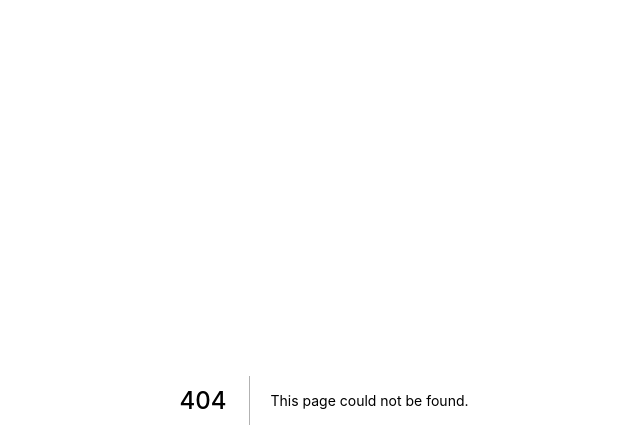
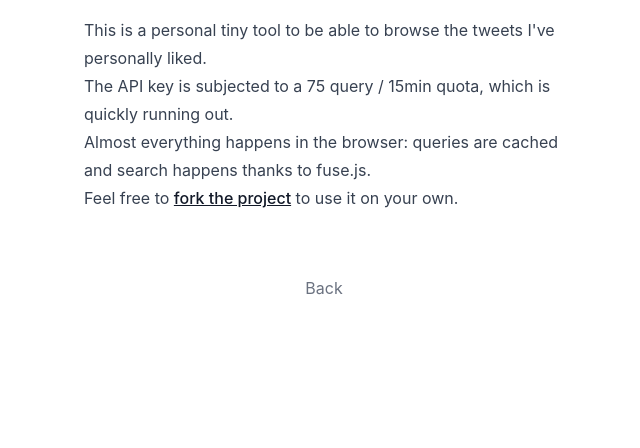
Before and after one commit to theo-m/twitter-likes, a Next.js app: page /about in a window 1280 px wide. Before the commit this address had no page. Shown: the top 448 px of the page, without its empty margins (316-956 px from the left). Built offline with nearby package versions, Linux system fonts and the light colour scheme.

Commit message:
dedicated about page, better loading

```diff
--- /dev/null
+++ b/lib/SpinIcon.tsx
@@ -0,0 +1,32 @@
+// https://github.com/tailwindlabs/heroicons/issues/131#issuecomment-829192663
+export default function SpinIcon({
+  height,
+  className,
+}: {
+  height: number;
+  className?: string;
+}) {
+  return (
+    <svg
+      className={className}
+      height={height}
+      width={height}
+      fill="none"
+      viewBox="0 0 24 24"
+    >
+      <circle
+        className="opacity-25"
+        cx="12"
+        cy="12"
+        r="10"
+        stroke="currentColor"
+        strokeWidth="4"
+      />
+      <path
+        className="opacity-75"
+        fill="currentColor"
+        d="M4 12a8 8 0 018-8V0C5.373 0 0 5.373 0 12h4zm2 5.291A7.962 7.962 0 014 12H0c0 3.042 1.135 5.824 3 7.938l3-2.647z"
+      />
+    </svg>
+  );
+}
--- a/package.json
+++ b/package.json
@@ -9,7 +9,6 @@
     "lint": "next lint"
   },
   "dependencies": {
-    "@headlessui/react": "^1.7.3",
     "@heroicons/react": "^2.0.12",
     "@tanstack/query-sync-storage-persister": "^4.13.0",
     "@tanstack/react-query": "^4.13.0",
--- /dev/null
+++ b/pages/about.tsx
@@ -0,0 +1,34 @@
+import Link from "next/link";
+import * as React from "react";
+
+export default function About() {
+  return (
+    <div className="w-screen h-screen flex flex-col p-4 gap-16 items-center">
+      <p className="prose sm:w-[480px]">
+        This is a personal tiny tool to be able to browse the tweets I&apos;ve
+        personally liked.
+        <br />
+        The API key is subjected to a 75 query / 15min quota, which is quickly
+        running out.
+        <br />
+        Almost everything happens in the browser: queries are cached and search
+        happens thanks to fuse.js.
+        <br />
+        Feel free to{" "}
+        <a
+          href="https://github.com/theo-m/twitter-likes"
+          target="_blank"
+          rel="noreferrer"
+        >
+          fork the project
+        </a>{" "}
+        to use it on your own.
+      </p>
+      <div>
+        <Link href="/">
+          <a>Back</a>
+        </Link>
+      </div>
+    </div>
+  );
+}
--- a/pages/index.tsx
+++ b/pages/index.tsx
@@ -1,5 +1,5 @@
 import Head from "next/head";
-import { DehydratedState, useInfiniteQuery } from "@tanstack/react-query";
+import { useInfiniteQuery } from "@tanstack/react-query";
 import * as React from "react";
 import { ComponentType, useState } from "react";
 import { type TweetV2 } from "twitter-api-v2";
@@ -9,7 +9,8 @@ import Fuse from "fuse.js";
 import classNames from "classnames";
 import { TwitterTweetEmbed } from "react-twitter-embed";
 import useLocalStorage from "../lib/useLocalStorage";
-import { Disclosure } from "@headlessui/react";
+import Link from "next/link";
+import SpinIcon from "../lib/SpinIcon";
 
 const HeroIcon = ({
   name,
@@ -111,46 +112,11 @@ export default function Home() {
         <h1 className="mt-8 text-4xl font-black text-black">
           Twitter Likes Explorer
         </h1>
-        <Disclosure>
-          {({ open }) => (
-            <>
-              <Disclosure.Button className="flex w-full sm:w-[480px] justify-between rounded-lg bg-gray-100 px-4 py-4 text-left text-sm font-medium text-gray-900 hover:bg-gray-200 focus:outline-none focus-visible:ring focus-visible:ring-gray-500 focus-visible:ring-opacity-75">
-                <span>About</span>
-                <HeroIcon
-                  name="ChevronUpIcon"
-                  className={`${
-                    open ? "rotate-180 transform" : ""
-                  } h-5 w-5 text-gray-500`}
-                />
-              </Disclosure.Button>
-              <Disclosure.Panel className="pb-4 -mt-2 prose border-b sm:w-[480px]">
-                This is a personal tiny tool to be able to browse the tweets
-                I&apos;ve personally liked.
-                <br />
-                The API key is subjected to a 75 query / 15min quota, which is
-                quickly running out.
-                <br />
-                Almost everything happens in the browser: queries are cached and
-                search happens thanks to fuse.js.
-                <br />
-                Feel free to{" "}
-                <a
-                  href="https://github.com/theo-m/twitter-likes"
-                  target="_blank"
-                  rel="noreferrer"
-                >
-                  fork the project
-                </a>{" "}
-                to use it on your own.
-              </Disclosure.Panel>
-            </>
-          )}
-        </Disclosure>
-
         <div className="flex items-center gap-2">
           <label className="font-bold text-black" htmlFor="handle">
             Handle
           </label>
+          <div className="relative">
             <input
               type="text"
               name="handle"
@@ -163,6 +129,12 @@ export default function Home() {
                 handle && "bg-gray-100"
               )}
             />
+            {likesQuery.isFetching && (
+              <div className="absolute top-1/2 -translate-y-1/2 right-2">
+                <SpinIcon height={24} className="animate-spin" />
+              </div>
+            )}
+          </div>
         </div>
         {likesQuery.isError && (
           <div className="p-4 rounded-xl bg-red-500 text-white flex flex-col gap-2 w-[400px]">
@@ -180,7 +152,6 @@ export default function Home() {
             </p>
           </div>
         )}
-        {likesQuery.isFetching && <div>Loading...</div>}
         {likesQuery.data && (
           <>
             <div className="flex items-center justify-between gap-4">
@@ -340,6 +311,10 @@ export default function Home() {
             </div>
           </>
         )}
+
+        <Link href="/about">
+          <a className="mt-auto pb-8 underline">About</a>
+        </Link>
       </main>
     </div>
   );
--- a/tailwind.config.js
+++ b/tailwind.config.js
@@ -1,10 +1,7 @@
 /** @type {import('tailwindcss').Config} */
 module.exports = {
   mode: "jit",
-  content: [
-    "./pages/**/*.{js,ts,jsx,tsx}",
-    "./components/**/*.{js,ts,jsx,tsx}",
-  ],
+  content: ["./pages/**/*.{js,ts,jsx,tsx}", "./lib/**/*.{js,ts,jsx,tsx}"],
   theme: {
     extend: {},
   },
```
Also changed, not shown: 1 other file (tests, documents, lock files or other folders). Lines whose indentation alone changed are shown as unchanged.
